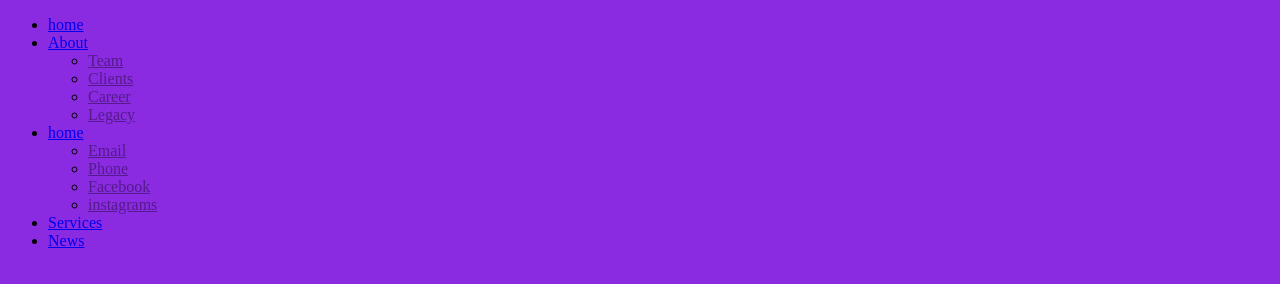
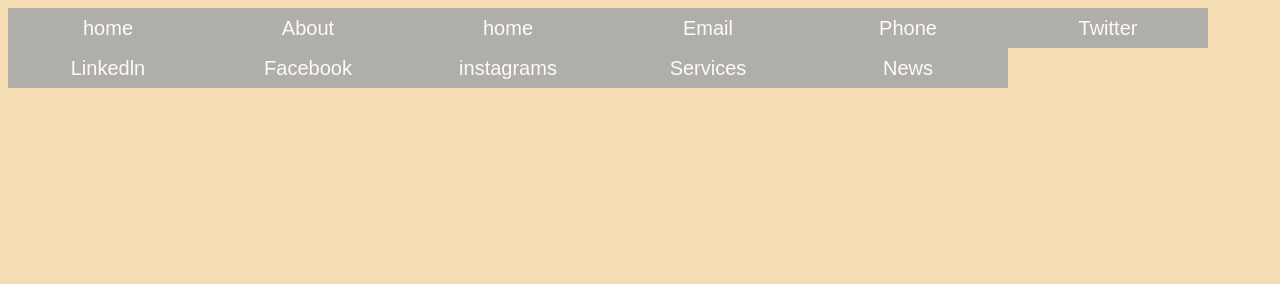
Before and after one commit to NguyenVietDuc06/CSE391_BTTH01, a plain HTML site: page dropdown-menu/index.html in a window 1280 px wide. Drawn offline with Linux system fonts and the light colour scheme.

Commit message:
ban chinh sua bai tap dopdowns-menu

```diff
--- a/dropdown-menu/index.html
+++ b/dropdown-menu/index.html
@@ -1,4 +1,3 @@
-<!DOCTYPE html>
 <html lang="en">
 <head>
     <meta charset="UTF-8">
@@ -22,6 +21,8 @@
             <ul>
                 <li><a href="">Email</a></li>
                 <li><a href="">Phone</a></li>
+                <li><a href="">Twitter</a></li>
+                <li><a href="">Linkedln</a></li>
                 <li><a href="">Facebook</a></li>
                 <li><a href="">instagrams</a></li>
             </ul>
--- a/dropdown-menu/style.css
+++ b/dropdown-menu/style.css
@@ -1,4 +1,33 @@
 body{
-    background-color:blueviolet
-
+    background-color: wheat;
+font-family: Arial, Arial, Helvetica, sans-serif;
 }
+ul{
+    margin:0;
+    padding:0;
+    list-style-type: none;
+    }
+ul li{
+    float: left;
+    width: 200px;
+    height: 40px;
+    background-color: darkgray;
+    opacity: .9;
+    line-height: 40px;
+    text-align: center;
+    font-size: 20px;
+}
+ul li a{
+    text-decoration: none;
+    color: white;
+    display: block;
+}
+ul li a: hover{
+    background-color: lightsalmon;
+}
+ul li ul li{
+    display: none;
+}
+ul li:hover ul li{
+    display: block;
+}
```
